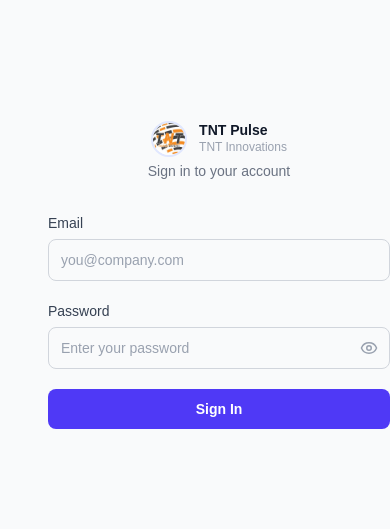
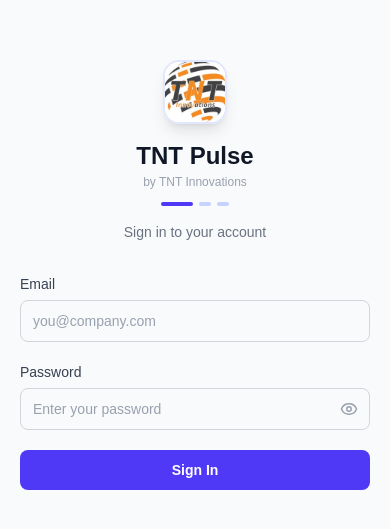
Before and after one commit to minhajasghar/TNT-Pulse, a Next.js app in the folder frontend/: page /login in a window 390 px wide. Shown: the part 147-676 px from the top of the page. Built offline with nearby package versions, Linux system fonts and the light colour scheme.

Commit message:
Login page modified for mobile view

```diff
--- a/frontend/app/(auth)/login/page.tsx
+++ b/frontend/app/(auth)/login/page.tsx
@@ -49,7 +49,7 @@
 
   return (
     <div className="flex min-h-screen bg-gray-50">
-      {/* Left decorative panel */}
+      {/* Left decorative panel - desktop only */}
       <div className="hidden lg:flex lg:w-3/5 bg-gradient-to-br from-indigo-600 to-indigo-800 py-12 px-10 flex-col justify-between relative overflow-hidden">
         <div className="absolute inset-0 opacity-10">
           <div className="absolute -top-20 -right-20 w-80 h-80 rounded-full bg-white" />
@@ -57,7 +57,6 @@
           <div className="absolute top-1/2 left-1/2 -translate-x-1/2 -translate-y-1/2 w-64 h-64 rounded-full bg-white" />
         </div>
         <div className="flex flex-col items-center h-full relative z-10">
-          {/* Logo + Text Section */}
           <div className="flex flex-col items-center justify-center mt-8 space-y-3">
             <div className="relative w-20 h-20 rounded-full overflow-hidden border-4 border-white border-opacity-40 shadow-xl">
               <Image
@@ -86,7 +85,6 @@
             </div>
           </div>
 
-          {/* Feature highlights */}
           <div className="mt-20 space-y-5">
             <div className="flex items-start gap-4">
               <div className="w-10 h-10 p-2 bg-white/10 rounded-lg">
@@ -127,26 +125,32 @@
       </div>
 
       {/* Right login form */}
-      <div className="flex-1 flex items-center justify-start pl-12">
+      <div className="flex-1 flex items-center justify-center lg:justify-start px-5 sm:px-8 lg:pl-12 lg:pr-8">
         <div className="w-full max-w-sm">
-          <div className="lg:hidden mb-8 text-center">
-            <div className="flex items-center justify-center gap-3 mb-1">
-              <div className="relative w-9 h-9 rounded-full overflow-hidden border-2 border-indigo-100">
+          {/* Mobile header - visually appealing */}
+          <div className="lg:hidden mb-8">
+            <div className="flex flex-col items-center text-center">
+              <div className="relative w-16 h-16 rounded-2xl overflow-hidden border-2 border-indigo-100 shadow-lg mb-4">
                 <Image
                   src="/logo.jpeg"
                   alt="TNT Pulse"
                   fill
                   className="object-cover object-center scale-125"
+                  priority
                 />
               </div>
-              <div className="text-left">
-                <p className="font-bold text-gray-900 text-sm leading-none">TNT Pulse</p>
-                <p className="text-gray-400 text-xs mt-0.5">TNT Innovations</p>
+              <h1 className="text-2xl font-bold text-gray-900">TNT Pulse</h1>
+              <p className="text-gray-400 text-xs mt-0.5">by TNT Innovations</p>
+              <div className="flex items-center gap-1.5 mt-3">
+                <div className="h-1 w-8 bg-indigo-600 rounded-full" />
+                <div className="h-1 w-3 bg-indigo-200 rounded-full" />
+                <div className="h-1 w-3 bg-indigo-200 rounded-full" />
               </div>
+              <p className="text-gray-500 text-sm mt-4">Sign in to your account</p>
             </div>
-            <p className="text-gray-500 text-sm">Sign in to your account</p>
           </div>
 
+          {/* Desktop header */}
           <div className="hidden lg:block mb-8">
             <div className="flex items-center gap-3 mb-4">
               <div className="relative w-9 h-9 rounded-full overflow-hidden border-2 border-indigo-100">
@@ -176,7 +180,7 @@
                 type="email"
                 {...register('email')}
                 placeholder="you@company.com"
-                className="w-full px-3 py-2.5 border border-gray-300 rounded-lg text-sm focus:outline-none focus:ring-2 focus:ring-indigo-500 focus:border-indigo-500 placeholder-gray-400"
+                className="w-full px-3 py-2.5 border border-gray-300 rounded-lg text-sm focus:outline-none focus:ring-2 focus:ring-indigo-500 focus:border-indigo-500 placeholder-gray-400 box-border"
               />
               {errors.email && (
                 <p className="mt-1 text-sm text-red-500">{errors.email.message}</p>
@@ -193,7 +197,7 @@
                   type={showPassword ? 'text' : 'password'}
                   {...register('password')}
                   placeholder="Enter your password"
-                  className="w-full px-3 py-2.5 pr-10 border border-gray-300 rounded-lg text-sm focus:outline-none focus:ring-2 focus:ring-indigo-500 focus:border-indigo-500 placeholder-gray-400"
+                  className="w-full px-3 py-2.5 pr-10 border border-gray-300 rounded-lg text-sm focus:outline-none focus:ring-2 focus:ring-indigo-500 focus:border-indigo-500 placeholder-gray-400 box-border"
                 />
                 <button
                   type="button"
```
Also changed, not shown: 1 other file (tests, documents, lock files or other folders).
